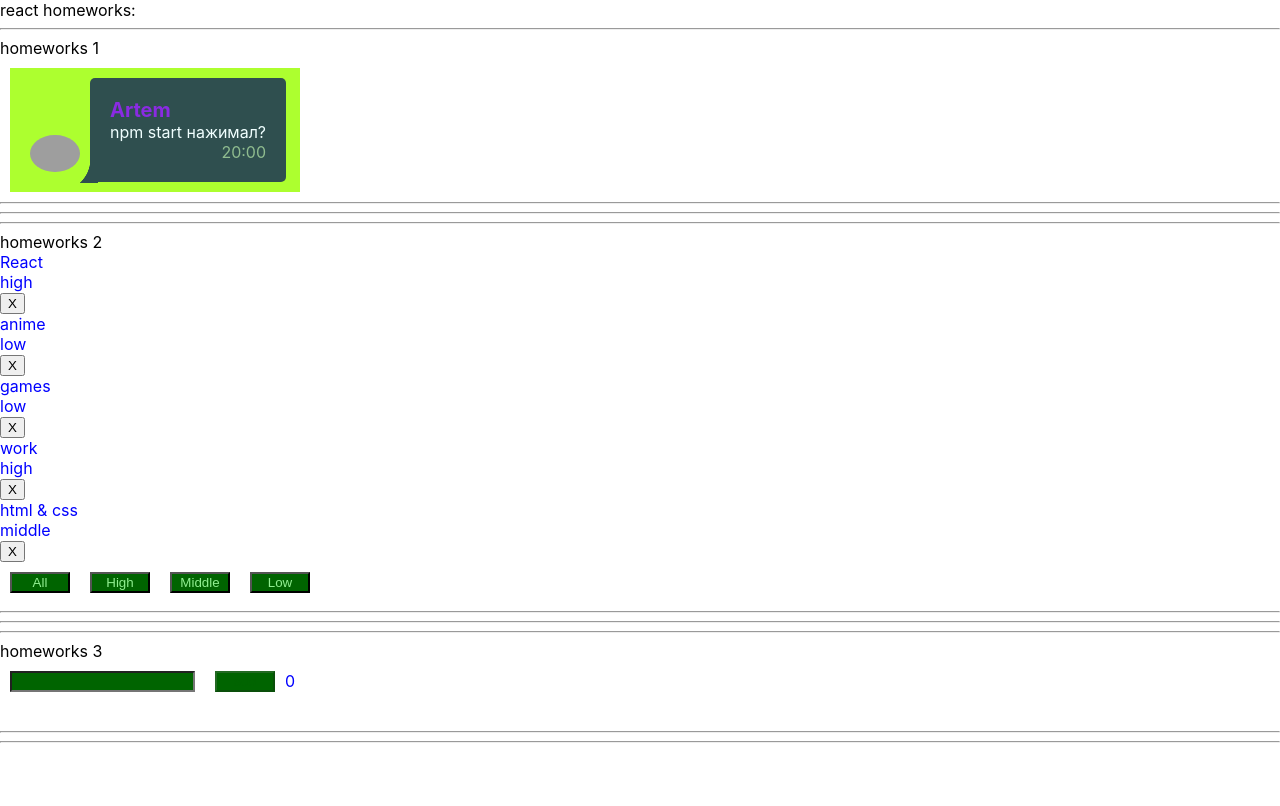
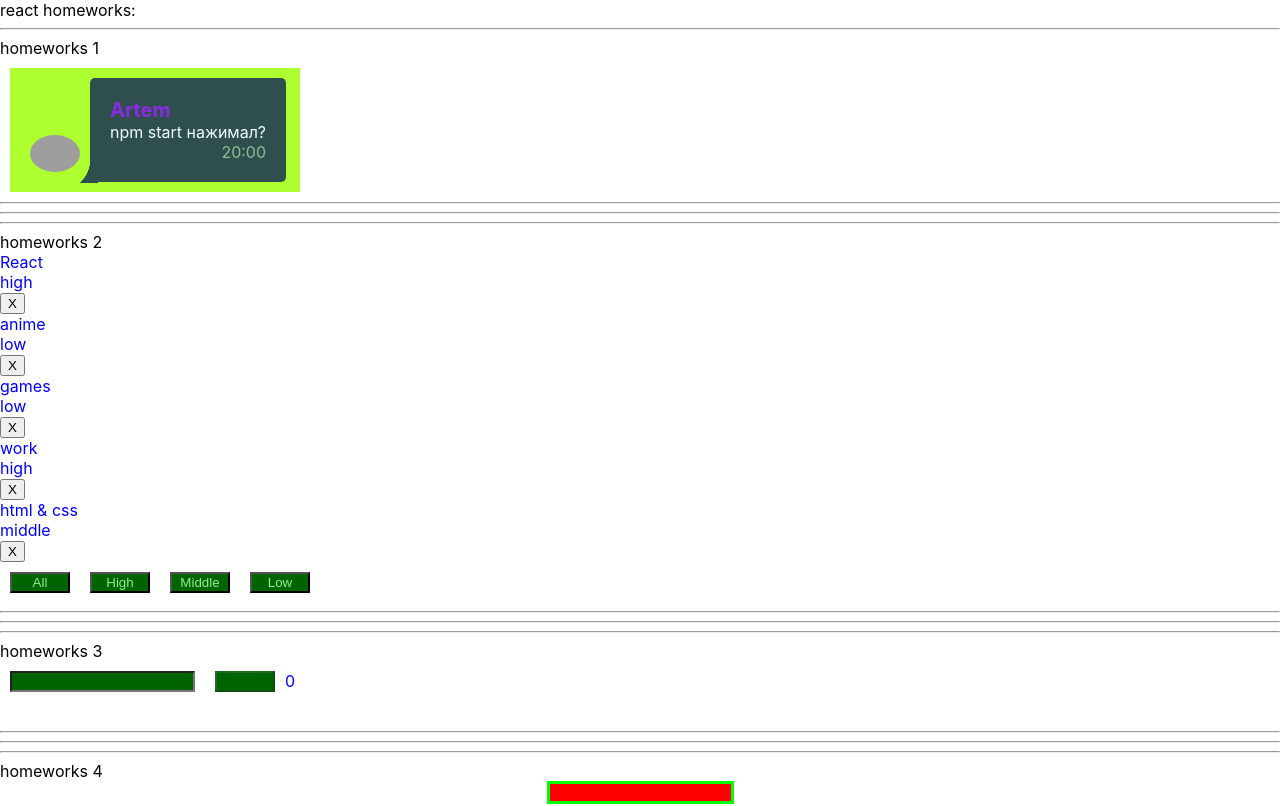
Before and after one commit to Pronat/homeworks-by-ignat, a React (Create React App) app: page / in a window 1280 px wide. Shown: the top 806 px of the page. Built offline with nearby package versions, Linux system fonts and the light colour scheme; grey boxes are pictures that could not be loaded.

Commit message:
task-4.1

```diff
--- a/src/p1-main/m1-ui/u1-app/App.tsx
+++ b/src/p1-main/m1-ui/u1-app/App.tsx
@@ -3,6 +3,7 @@ import s from './App.module.css'
 import HW1 from '../../../p2-homeworks/h1/HW1'
 import HW2 from "../../../p2-homeworks/h2/HW2";
 import HW3 from "../../../p2-homeworks/h3/HW3";
+import HW4 from "../../../p2-homeworks/h4/HW4";
 
 function App() {
     return (
@@ -11,7 +12,7 @@ function App() {
             <HW1/>
             <HW2/>
             <HW3/>
-            {/*<HW4/>*/}
+            <HW4/>
             {/*<HW5/>*/}
 
         </div>
--- a/src/p2-homeworks/h2/Affair.tsx
+++ b/src/p2-homeworks/h2/Affair.tsx
@@ -17,9 +17,7 @@ function Affair(props: AffairPropsType) {
         <div>
             <div>{props.affair.name}</div>
             <div>{props.affair.priority}</div>
-            <div className={s.button}>
                 <button onClick={deleteCallback}>X</button>
-            </div>
         </div>
     )
 }
```
